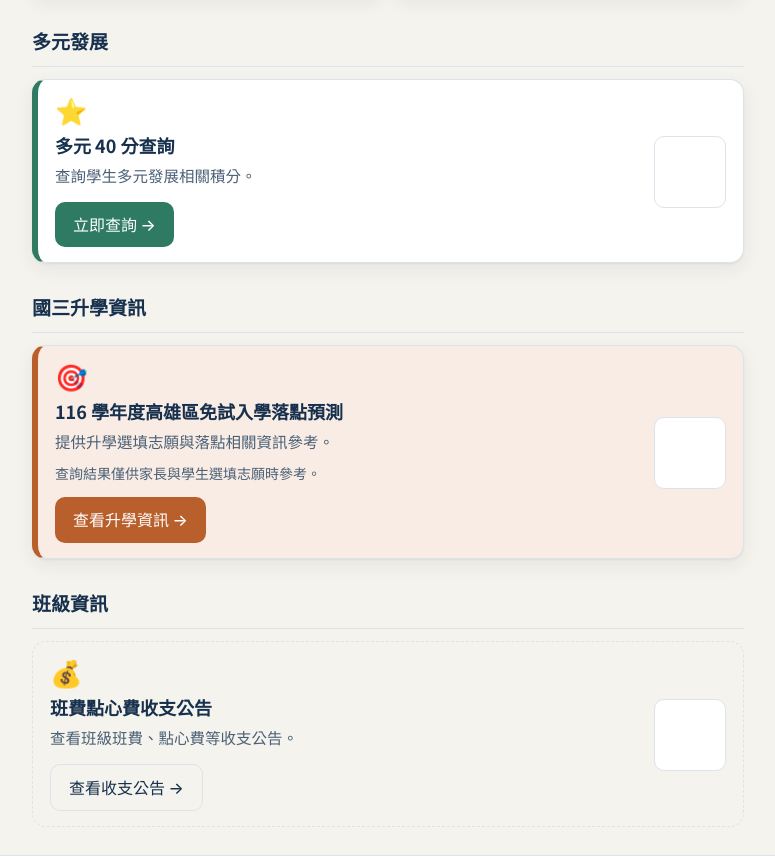
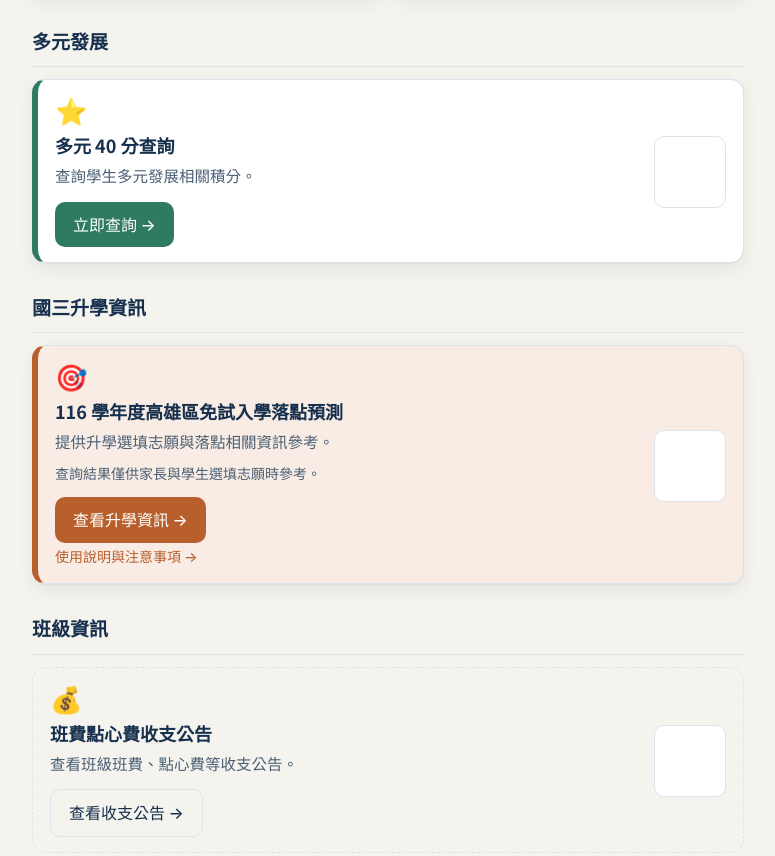
Before and after one commit to wangkaofanyuan/ym323, a plain HTML site: page index.html in a window 1280 px wide. Shown: the part 847-1703 px from the top of the page, without its empty margins (252-1027 px from the left). Drawn offline with Linux system fonts and the light colour scheme.

Commit message:
Add files via upload

```diff
--- a/index.html
+++ b/index.html
@@ -203,6 +203,21 @@ main{padding:26px 0 8px;}
 }
 .card:active{transform:translateY(0);box-shadow:var(--shadow);}
 .card .card-main{flex:1 1 auto;min-width:0;}
+
+/* 卡片內含「主連結＋次要連結」時使用的結構 */
+.card .card-body{flex:1 1 auto;min-width:0;display:flex;flex-direction:column;}
+.card .card-link{display:block;text-decoration:none;color:inherit;}
+.card .card-secondary{
+  display:inline-flex;
+  align-items:center;
+  gap:4px;
+  margin-top:2px;
+  font-size:14px;
+  font-weight:500;
+  color:var(--warm);
+  text-decoration:none;
+}
+.card .card-secondary:hover,.card .card-secondary:focus-visible{text-decoration:underline;}
 .card .ico{
   font-size:26px;
   line-height:1;
@@ -392,6 +407,7 @@ const links = {
   mockExam:  "https://kaohfan-ymjh-ebook.web.app/student.html",
   multi40:   "https://ymjh223-40.web.app",
   admission: "https://wangkaofanyuan.github.io/Exam-free",
+  admissionGuide: "https://wangkaofanyuan.github.io/Exam-free/使用說明與注意事項.html",
   finance:   "https://script.google.com/macros/s/AKfycbymOACDlN2bSgTICzeW9_L169EdQy9aBqQ_cyyAlPWdfaUAqk6Wq1jV3vD_F2GT5g7KrQ/exec"
 };
 
@@ -474,7 +490,8 @@ const sections = [
       note:"查詢結果僅供家長與學生選填志願時參考。",
       cta:"查看升學資訊",
       href:links.admission,
-      style:"card--warm"
+      style:"card--warm",
+      secondaryLink:{ label:"使用說明與注意事項", href:links.admissionGuide }
     }]
   },
   {
@@ -557,6 +574,34 @@ function externalLink(href, className, label) {
     const grid = el("div", { class:"cards" + (sec.single ? " cards--single" : "") });
 
     sec.cards.forEach(card => {
+      if (card.secondaryLink) {
+        // 卡片同時有主連結（例如落點預測）與次要連結（例如使用說明），
+        // 因為 <a> 不能互相巢狀，改用 <div> 當卡片外框。
+        const wrap = el("div", { class:"card " + (card.style || "") });
+
+        const body = el("div", { class:"card-body" });
+        const mainLink = externalLink(card.href, "card-link", card.title + "（另開新分頁）");
+        mainLink.appendChild(el("span", { class:"ico", "aria-hidden":"true" }, card.icon));
+        mainLink.appendChild(el("h3", {}, card.title));
+        mainLink.appendChild(el("p", {}, card.desc));
+        if (card.note) mainLink.appendChild(el("span", { class:"note" }, card.note));
+        mainLink.appendChild(el("span", { class:"cta" }, card.cta + " →"));
+        body.appendChild(mainLink);
+
+        const secLink = externalLink(card.secondaryLink.href, "card-secondary", card.secondaryLink.label + "（另開新分頁）");
+        secLink.textContent = card.secondaryLink.label + " →";
+        body.appendChild(secLink);
+
+        wrap.appendChild(body);
+
+        const qrBox = el("span", { class:"card-qr", "aria-hidden":"true" });
+        wrap.appendChild(qrBox);
+        makeQRCode(qrBox, card.href);
+
+        grid.appendChild(wrap);
+        return;
+      }
+
       const a = externalLink(card.href, "card " + (card.style || ""), card.title + "（另開新分頁）");
 
       const mainBox = el("div", { class:"card-main" });
```
